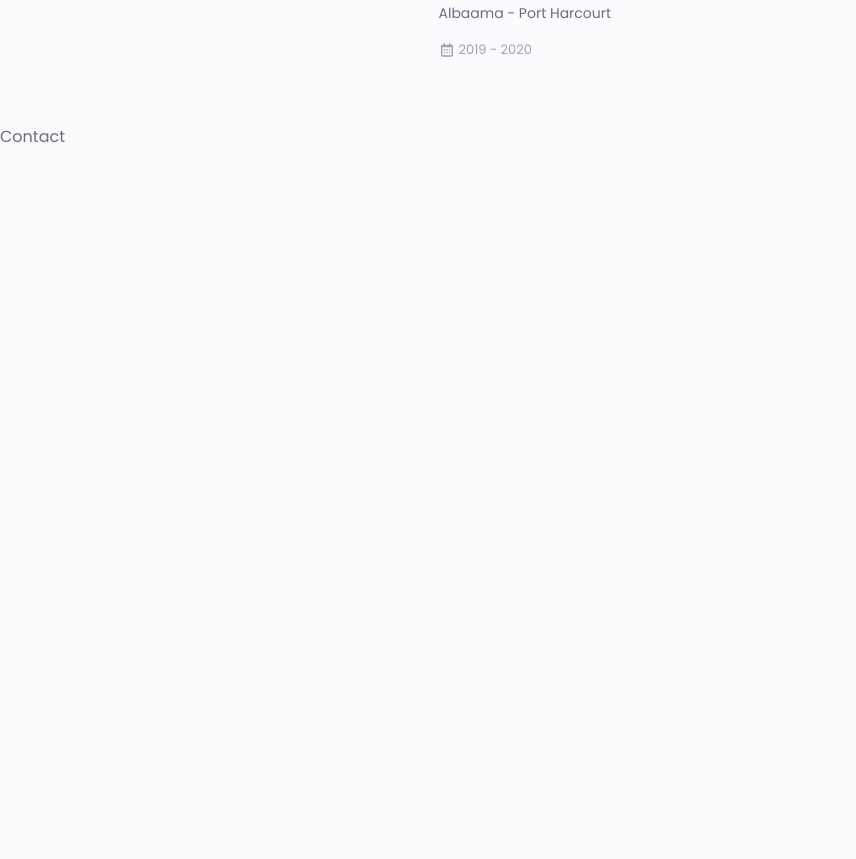
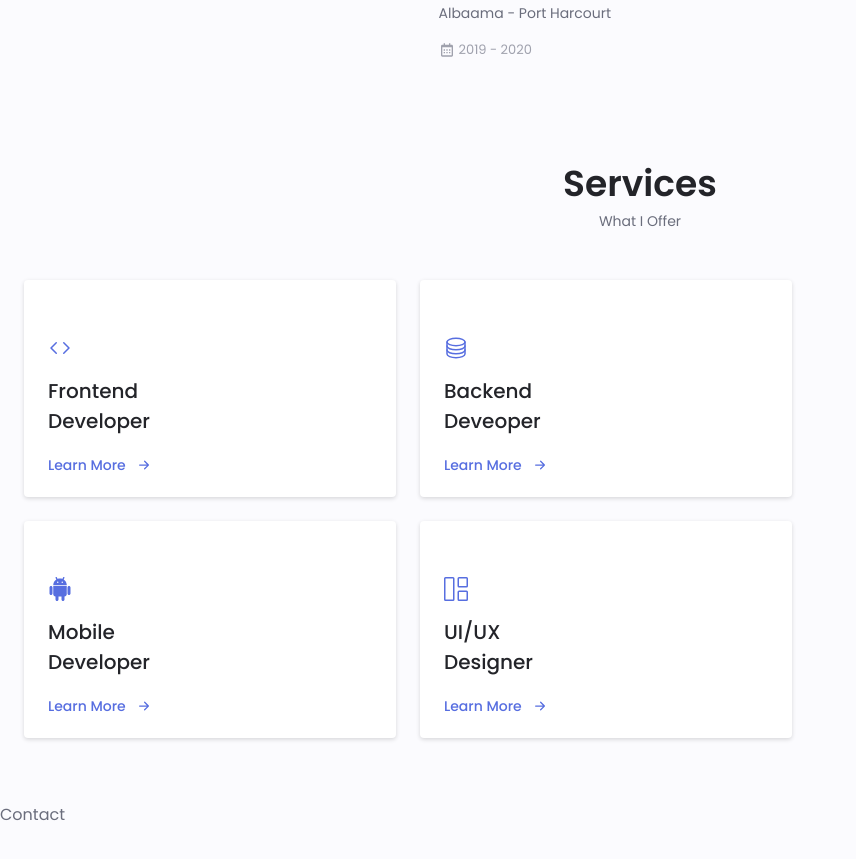
Before and after one commit to BrightCode1/portfolio, a React (Create React App) app: page / in a window 1280 px wide. Shown: the part 2465-3324 px from the top of the page, without its empty margins (0-856 px from the left). Before the commit the page ends 2662 px from the top, so only its background shows below. Built offline with nearby package versions, Linux system fonts and the light colour scheme; the HTML template or start-up script is replaced by a standard one.

Commit message:
finsihed qua and services now portfolio

```diff
--- a/src/App.js
+++ b/src/App.js
@@ -6,6 +6,8 @@ import {
   Home,
   Skills,
   Qualification,
+  Services,
+  Portfolio,
 } from "./sections";
 
 const App = () => {
@@ -17,6 +19,8 @@ const App = () => {
         <About />
         <Skills />
         <Qualification />
+        <Services />
+        <Portfolio />
         <Contact />
       </div>
     </>
--- /dev/null
+++ b/src/components/ServicesCard.jsx
@@ -0,0 +1,51 @@
+import { useState } from "react";
+import { BsArrowRightShort } from "react-icons/bs";
+import {
+  IoIosCloseCircleOutline,
+  IoMdCheckmarkCircleOutline,
+} from "react-icons/io";
+
+const ServicesCard = ({ service }) => {
+  const [openModal, setOpenModal] = useState(false);
+  return (
+    <div className="services__content">
+      <div>
+        <service.icon className="services__icon" />
+        <h3 className="services__title">
+          {service.title1} <br />
+          {service.title2}
+        </h3>
+      </div>
+      <span
+        className="btn btn--flex btn--small btn--link services__btn"
+        onClick={() => setOpenModal(true)}
+      >
+        Learn More <BsArrowRightShort className="btn__icon" />
+      </span>
+
+      <div className={`services__modal ${!openModal ? "" : "active-modal"}`}>
+        <div className="services__modal-content">
+          <h4 className="services__modal-title">
+            {service.title1} <br />
+            {service.title2}
+          </h4>
+          <IoIosCloseCircleOutline
+            className="services__modal-close"
+            onClick={() => setOpenModal(false)}
+          />
+
+          <ul className="services__modal-services grid">
+            {service.lists.map((list, i) => (
+              <li className="services__modal-service" key={i}>
+                <IoMdCheckmarkCircleOutline className="services__modal-icon" />
+                {list}
+              </li>
+            ))}
+          </ul>
+        </div>
+      </div>
+    </div>
+  );
+};
+
+export default ServicesCard;
--- a/src/index.css
+++ b/src/index.css
@@ -177,3 +177,18 @@ img {
   display: inline-flex;
   align-items: center;
 }
+
+.btn--small {
+  padding: 0.75rem 1rem;
+}
+
+.btn--link {
+  padding: 0;
+  background-color: transparent;
+  color: var(--first-color);
+}
+
+.btn--link:hover {
+  background-color: transparent;
+  color: var(--first-color-alt);
+}
--- a/src/sections/Portfolio/Portfolio.jsx
+++ b/src/sections/Portfolio/Portfolio.jsx
@@ -1,7 +1,8 @@
 import React from "react";
+import { PortfolioContainer } from "./portfolioStyles";
 
 const Portfolio = () => {
-  return <div>Portfolio</div>;
+  return <PortfolioContainer></PortfolioContainer>;
 };
 
 export default Portfolio;
--- a/src/sections/Portfolio/portfolioStyles.js
+++ b/src/sections/Portfolio/portfolioStyles.js
@@ -1 +1,3 @@
 import styled from "styled-components";
+
+export const PortfolioContainer = styled.section``;
--- /dev/null
+++ b/src/sections/Services/Services.jsx
@@ -0,0 +1,22 @@
+import React from "react";
+
+import ServicesCard from "../../components/ServicesCard";
+import { services } from "./serviceContent";
+import { ServiceContainer } from "./serviceStyles";
+
+const Services = () => {
+  return (
+    <ServiceContainer className="services section" id="services">
+      <h2 className="section__title">Services</h2>
+      <span className="section__subtitle">What I Offer</span>
+
+      <div className="services__container container grid">
+        {services.map((service) => (
+          <ServicesCard key={service.id} service={service} />
+        ))}
+      </div>
+    </ServiceContainer>
+  );
+};
+
+export default Services;
--- /dev/null
+++ b/src/sections/Services/serviceContent.js
@@ -0,0 +1,58 @@
+import { BsGrid1X2, BsCode } from "react-icons/bs";
+import { IoServerOutline } from "react-icons/io5";
+import { ImAndroid } from "react-icons/im";
+
+export const services = [
+  {
+    id: 0,
+    title1: "Frontend",
+    title2: "Developer",
+    icon: BsCode,
+    lists: [
+      "User Interface Design",
+      "User Experience Design",
+      "Lorem ipsu adipiscing elit.",
+      "User Lorem ipsu adipiscing elit.",
+      "ULorem ipsu adipiscing elit.rface Design",
+    ],
+  },
+  {
+    id: 1,
+    title1: "Backend",
+    title2: "Deveoper",
+    icon: IoServerOutline,
+    lists: [
+      "User Interface Design",
+      "User Experience Design",
+      "Lorem ipsu adipiscing elit.",
+      "User Lorem ipsu adipiscing elit.",
+      "ULorem ipsu adipiscing elit.rface Design",
+    ],
+  },
+  {
+    id: 2,
+    title1: "Mobile",
+    title2: "Developer",
+    icon: ImAndroid,
+    lists: [
+      "User Interface Design",
+      "User Experience Design",
+      "Lorem ipsu adipiscing elit.",
+      "User Lorem ipsu adipiscing elit.",
+      "ULorem ipsu adipiscing elit.rface Design",
+    ],
+  },
+  {
+    id: 3,
+    title1: "UI/UX",
+    title2: "Designer",
+    icon: BsGrid1X2,
+    lists: [
+      "User Interface Design",
+      "User Experience Design",
+      "Lorem ipsu adipiscing elit.",
+      "User Lorem ipsu adipiscing elit.",
+      "ULorem ipsu adipiscing elit.rface Design",
+    ],
+  },
+];
--- /dev/null
+++ b/src/sections/Services/serviceStyles.js
@@ -0,0 +1,101 @@
+import styled from "styled-components";
+
+export const ServiceContainer = styled.section`
+  .services__container {
+    gap: 1.5rem;
+    grid-template-columns: repeat(2, 1fr);
+
+    .services__content {
+      position: relative;
+      background-color: var(--container-color);
+      padding: 3.5rem 0.5rem 1.25rem 1.5rem;
+      border-radius: 0.25rem;
+      box-shadow: 0 0.1rem 0.25rem rgba(0, 0, 0, 0.15);
+      transition: all 0.3s ease-in-out;
+
+      &:hover {
+        box-shadow: 0 0.25rem 0.5rem rgba(0, 0, 0, 0.15);
+      }
+
+      .services__icon {
+        display: block;
+        font-size: 1.5rem;
+        color: var(--first-color);
+        margin-bottom: 1rem;
+      }
+
+      .services__title {
+        font-size: var(--h3-font-size);
+        margin-bottom: 1rem;
+        font-weight: var(--font-medium);
+      }
+
+      .services__btn {
+        cursor: pointer;
+        font-size: var(--small-font-size);
+
+        &:hover .btn__icon {
+          transform: translateX(0.5rem);
+        }
+      }
+
+      .services__modal {
+        position: fixed;
+        top: 0;
+        left: 0;
+        right: 0;
+        bottom: 0;
+        background-color: rgba(0, 0, 0, 0.5);
+        display: flex;
+        justify-content: center;
+        align-items: center;
+        z-index: var(--z-modal);
+        padding: 0 1rem;
+        opacity: 0;
+        visibility: hidden;
+        transition: all 0.3s ease-in-out;
+
+        &.active-modal {
+          opacity: 1;
+          visibility: visible;
+        }
+
+        .services__modal-content {
+          position: relative;
+          background-color: var(--container-color);
+          padding: 1.5rem;
+          border-radius: 0.5rem;
+
+          .services__modal-title {
+            font-size: var(--h3-font-size);
+            margin-bottom: var(--mb-1-5);
+            font-weight: var(--font-medium);
+          }
+
+          .services__modal-close {
+            position: absolute;
+            top: 1rem;
+            right: 1rem;
+            font-size: 1.5rem;
+            color: var(--first-color);
+            cursor: pointer;
+          }
+
+          .services__modal-services {
+            row-gap: 1rem;
+
+            .services__modal-service {
+              display: flex;
+              align-items: center;
+
+              .services__modal-icon {
+                color: var(--first-color);
+                margin-right: var(--mb-0-25);
+              }
+            }
+          }
+        }
+      }
+    }
+  }
+`;
--- a/src/sections/index.js
+++ b/src/sections/index.js
@@ -4,3 +4,5 @@ export { default as Contact } from "./Contact/Contact";
 export { default as Home } from "./Home/Home";
 export { default as Skills } from "./Skills/Skills";
 export { default as Qualification } from "./Qualification/Qualification";
+export { default as Services } from "./Services/Services";
+export { default as Portfolio } from "./Portfolio/Portfolio";
```
